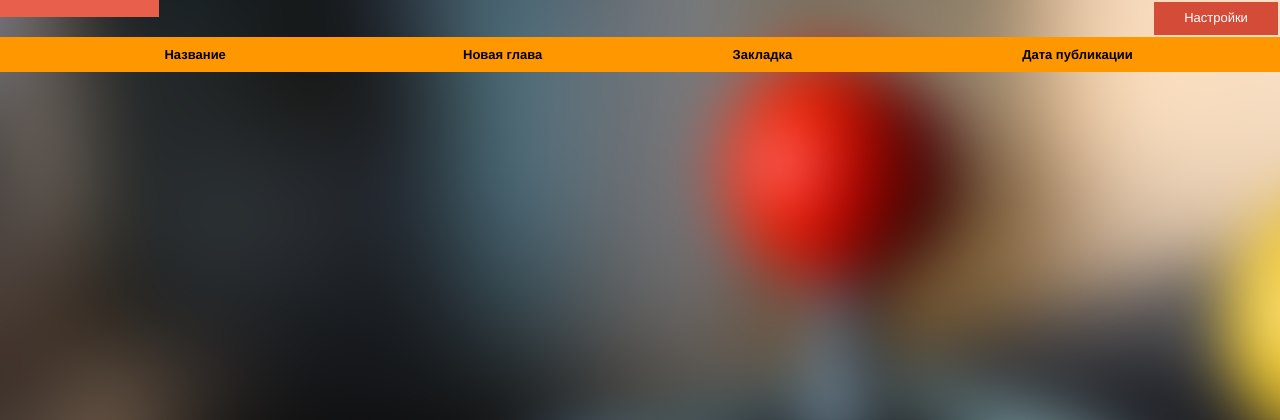
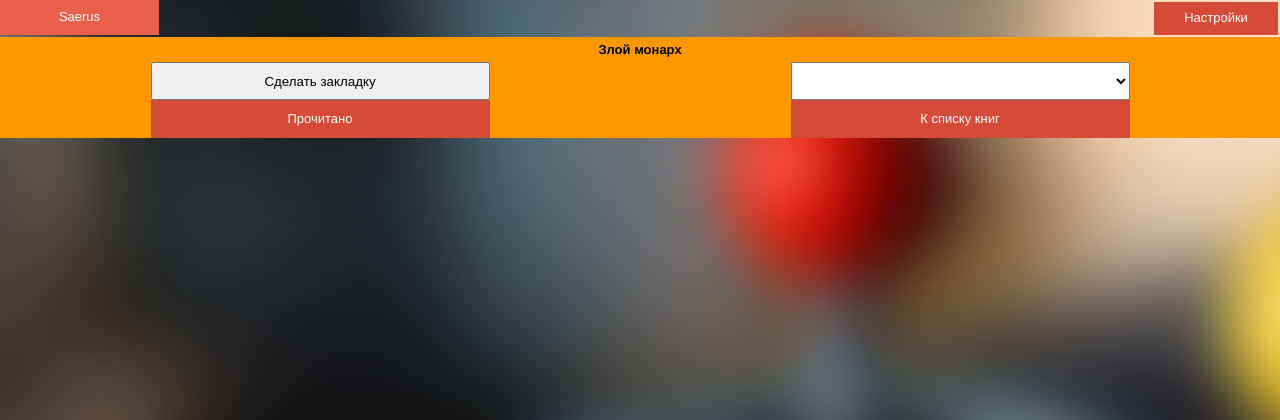
Before and after one commit to MrSaerus/RSS, a Django app: page /read in a window 1280 px wide. Shown: the top 420 px of the page. Run offline with Django 3.2, Linux system fonts and the light colour scheme; data comes from the database, SQL or seed files in the repository; lists and menus that the app fills with data are empty.

Commit message:
Added function READ books

```diff
--- a/RSS/settings.py
+++ b/RSS/settings.py
@@ -39,6 +39,7 @@ INSTALLED_APPS = [
     'library',
     'chapters',
     'bookmark',
+    'read',
 
 ]
 
--- a/RSS/urls.py
+++ b/RSS/urls.py
@@ -1,12 +1,14 @@
 from django.conf.urls import url
-from RSS.views import show
-from bookmark.views import list_booksmarks
+from bookmark.views import booksmark_page
+from read.view import read_page
 
 
 urlpatterns = [
-    url(r'^index', show),
-    url(r'^index/', show),
-    url(r'^bookmarks', list_booksmarks),
-    url(r'^bookmarks/', list_booksmarks),
-    url(r'', show),
+    url(r'^index', booksmark_page),
+    url(r'^index/', booksmark_page),
+    url(r'^bookmarks', booksmark_page),
+    url(r'^bookmarks/', booksmark_page),
+    url(r'^read', read_page),
+    url(r'^read/', read_page),
+    url(r'^', booksmark_page),
 ]
--- /dev/null
+++ b/read/apps.py
@@ -0,0 +1,5 @@
+from django.apps import AppConfig
+
+
+class LibraryConfig(AppConfig):
+    name = 'read'
--- /dev/null
+++ b/read/view.py
@@ -0,0 +1,12 @@
+from django.shortcuts import render
+from bookmark.models import *
+from configuration.views import username_f
+
+def read_page(request):
+    username = username_f
+    book_chapter_get = request.GET.get("book_chapters", '0')
+    bookmark_get = request.GET.get("bookmark", '0')
+    book_id = request.GET.get("book", '0')
+    chapter_list = book_chapters.objects.select_related().filter(book_id=book_id)
+    chapter_url = book_mark.objects.select_related().filter(id=bookmark_get)
+    return render(request, 'read.html', locals())
--- a/static/CSS/style.css
+++ b/static/CSS/style.css
@@ -19,6 +19,80 @@ a{
 img {
   width: 30px;
 }
+input[type="text"] {
+   border: 1px solid #cccccc; //цвет рамки
+   border-radius: 3px; //закругление углов (общее)
+   -webkit-border-radius: 3px; //закругление углов (Google Chrome)
+   -moz-border-radius: 3px; //закругление углов (FireFox)
+   -khtml-border-radius: 3px; //закругление углов (Safari)
+   background: #ffffff !important; // желательно прописывать, так как в Chrome при сохранных данных оно может быть желтым
+   outline: none; // удаляет обводку в браузерах хром(желтая) и сафари(синяя)
+   height: 24px; // высота на свое усмотрение
+   width: 120px; // ширина на свое усмотрение
+   color: #cccccc; //цвет шрифта в обычном состоянии
+   font-size: 11px; // Размер шрифта
+   font-family: Tahoma; // Стиль шрифта
+}
+input[type="text"]:focus {
+  color: #000000;
+  border: 1px solid #000000
+}
+main {
+    padding: 10px 10px 0 10px;
+	display: block;
+	margin: 0;
+    padding: 0;
+    border: 0;
+    font-size: 100%;
+    font: inherit;
+    vertical-align: baseline;
+}
+footer {
+    position: absolute;
+    bottom: 0;
+    width: 100%;
+    height: 30px;
+    text-align: center;
+    color: #737373;
+	display: block;
+	margin: 0;
+    padding: 0;
+    border: 0;
+    font-size: 100%;
+    font: inherit;
+    vertical-align: baseline;
+}
+#content iframe {
+    border-width: 0px;
+    position: absolute;
+    width: 100%;
+    height: 88%;
+}
+#footer {
+    position: fixed;
+    left: 0;
+    bottom: 0;
+    width: 100%;
+}
+table.table-disblay-book td {
+	white-space:nowrap;
+	padding-top: 2px;
+}
+table.table-disblay-book {
+	width:100%;
+	text-align:center;
+}
+table.table-chapter-bookmark{
+	margin-top: 4px;
+}
+table {
+    border: 0; /* Рамка вокруг таблицы */
+    border-collapse: separate; /* Способ отображения границы */
+    width: 100%; /* Ширина таблицы */
+    border-spacing: 0 0; /* Расстояние между ячейками */
+	margin: 0;
+	padding: 0;
+   }
 .top{
 
 }
@@ -117,6 +191,26 @@ img {
 .read_color {
     background-color: #ffffff40;
 }
+.buton_default {
+    color: #fff;
+    background: #d44b38;
+    text-decoration: none;
+    user-select: none;
+    padding: .7em 1.5em;
+    outline: none;
+    width: 300px;
+    height: 20px;
+    Display: table-cell;
+    vertical-align: middle;
+}
+a.buton_default {
+    color: #fff;
+    background: #d44b38;
+    text-decoration: none; /* убирать подчёркивание у ссылок */
+    user-select: none; /* убирать выделение текста */
+    padding: .7em 1.5em; /* отступ от текста */
+    outline: none; /* убирать контур в Mozilla */
+}
 a.buton_book_index {
     color: #000;
     background: #ff9800;
--- a/templates/face.html
+++ b/templates/face.html
@@ -21,13 +21,13 @@
                     <div class="hc_btn_drop buton_menu_r">{% for user in username %}{{ user }}{% endfor %}</div>
 					<div class="hc_body_drop" style="left: 2px; top: 45px;">
 						<div class="hc_tre_drop" style="left: 6px;"></div>
-						<a href="bookmarks" class="buton_desktop_menu"><i class="fa fa-bars i_menu_l" aria-hidden="true"></i> Главная</a>
-						<a href="bookmarks?preset_view=read" class="buton_desktop_menu"><i class="fa fa-play i_menu_l" aria-hidden="true"></i> Активное</a>
-						<a href="bookmarks?preset_view=pause" class="buton_desktop_menu"><i class="fa fa-pause i_menu_l" aria-hidden="true"></i> Пауза</a>
-						<a href="bookmarks?preset_view=future" class="buton_desktop_menu"><i class="fa fa-forward i_menu_l" aria-hidden="true"></i>Будущее</a>
-						<a href="bookmarks?preset_view=dropped" class="buton_desktop_menu"><i class="fa fa-stop i_menu_l" aria-hidden="true"></i> Брошенное</a>
-						<a href="bookmarks?preset_view=all" class="buton_desktop_menu"><i class="fa fa-random i_menu_l" aria-hidden="true"></i> Все</a>
-						<a href="bookmarks?preset_view=custom" class="buton_desktop_menu"><i class="fa fa-play-circle-o i_menu_l" aria-hidden="true"></i> Свои закладки</a>
+						<a href="bookmarks" class="buton_desktop_menu">Главная</a>
+						<a href="bookmarks?preset_view=read" class="buton_desktop_menu">Активное</a>
+						<a href="bookmarks?preset_view=pause" class="buton_desktop_menu">Пауза</a>
+						<a href="bookmarks?preset_view=future" class="buton_desktop_menu">Будущее</a>
+						<a href="bookmarks?preset_view=dropped" class="buton_desktop_menu">Брошенное</a>
+						<a href="bookmarks?preset_view=all" class="buton_desktop_menu">Все</a>
+						<a href="bookmarks?preset_view=custom" class="buton_desktop_menu">Свои закладки</a>
 					</div>
 				</div>
                 <div class="hc_drop_menu hc_drop_menu_r">
@@ -79,7 +79,7 @@
 							</div>
 							<div class="d-td">
 								<div style="width: 250px; Display: block; margin: 0 auto; vertical-align:middle;">
-									<a href="index.php?config=read_book&amp;chapters={{ BookMark.book_chapters.id }}" class="buton_book_index" style="width: 250px; height: 35px;">{{ BookMark.book_chapters.title_chapter }}</a>
+									<a href="read?book_chapters={{ BookMark.book_chapters.id }}&amp;bookmark={{ BookMark.id }}&amp;book={{ BookMark.book_chapters.book_id }}" class="buton_book_index" style="width: 250px; height: 35px;">{{ BookMark.book_chapters.title_chapter }}</a>
 								</div>
 							</div>
 							<div class="d-td">{{ BookMark.date_update}}</div>
--- /dev/null
+++ b/templates/read.html
@@ -0,0 +1,86 @@
+{% load static %}
+{% load tz %}
+<!DOCTYPE html>
+<html lang="en">
+<head>
+    <meta charset="UTF-8">
+    <link rel="stylesheet" href="{% static 'CSS/style.css' %}">
+    <link rel="stylesheet" href="https://fonts.googleapis.com/icon?family=Material+Icons">
+    <script src="http://code.jquery.com/jquery-latest.min.js"></script>
+    <script src="{% static 'js/menu.js' %}"></script>
+    <script src="{% static 'js/jquery.merhod.js' %}"></script>
+    <script src="{% static 'js/update_back.js' %}"></script>
+    <script src="{% static 'js/search.js' %}"></script>
+    <title>Читалка</title>
+</head>
+<body>
+<main>
+        <div class="top">
+            <div class="menu_head" id="menu">
+                <div class="hc_drop_menu">
+                    <div class="hc_btn_drop buton_menu_r">{% for user in username %}{{ user }}{% endfor %}</div>
+					<div class="hc_body_drop" style="left: 2px; top: 45px;">
+						<div class="hc_tre_drop" style="left: 6px;"></div>
+						<a href="bookmarks" class="buton_desktop_menu">Главная</a>
+						<a href="bookmarks?preset_view=read" class="buton_desktop_menu">Активное</a>
+						<a href="bookmarks?preset_view=pause" class="buton_desktop_menu">Пауза</a>
+						<a href="bookmarks?preset_view=future" class="buton_desktop_menu">Будущее</a>
+						<a href="bookmarks?preset_view=dropped" class="buton_desktop_menu">Брошенное</a>
+						<a href="bookmarks?preset_view=all" class="buton_desktop_menu">Все</a>
+						<a href="bookmarks?preset_view=custom" class="buton_desktop_menu">Свои закладки</a>
+					</div>
+				</div>
+                <div class="hc_drop_menu hc_drop_menu_r">
+						<div class="hc_btn_drop buton_menu_l">Настройки</div>
+						<div class="hc_body_drop" style="left: -27px; top: 45px;">
+							<div class="hc_tre_drop" style="left: 129px;"></div>
+							<a href="bookmarks?config=user&amp;profile=user" class="buton_desktop_menu">Пользователь <i class="fa fa-address-card-o i_menu_r" aria-hidden="true"></i></a>
+							<a href="bookmarks?config=user&amp;profile=theme" class="buton_desktop_menu">Темы <i class="fa fa-font i_menu_r" aria-hidden="true"></i></a>
+							<a href="bookmarks?config=user&amp;profile=bookmark" class="buton_desktop_menu">Закладки <i class="fa fa-bookmark-o i_menu_r" aria-hidden="true"></i></a>
+							<a href="bookmarks?config=user&amp;profile=custom_bookmark" class="buton_desktop_menu">Свои закладки <i class="fa fa-bookmark i_menu_r" aria-hidden="true"></i></a>
+							<a href="bookmarks?config=user&amp;profile=lybrary&amp;lybrary=readers" class="buton_desktop_menu">Библиотека книг <i class="fa fa-book i_menu_r" aria-hidden="true"></i></a>
+							<a href="bookmarks?config=user&amp;profile=stat" class="buton_desktop_menu">Статистика <i class="fa fa-bar-chart i_menu_r" aria-hidden="true"></i></a>
+							<a href="bookmarks?config=user" class="buton_desktop_menu">Все настройки <i class="fa fa-cog i_menu_r" aria-hidden="true"></i></a>
+							<a href="bookmarks?exit" class="buton_desktop_menu">Выход <i class="fa fa-sign-out i_menu_r" aria-hidden="true"></i></a>
+						</div>
+                </div>
+            </div>
+        </div>
+    <div style="background-color: #ff9800;"><div><table class="">
+				<tbody><tr><td colspan="3" style="height: 25px;"><b><center>Злой монарх</center></b></td></tr>
+				<tr class="">
+				<form action="index.php?config=edit&amp;chapters=16" method="post"></form><td align="center" style="width: 50%;">
+					<!--<a href="index.php?config=chapters&chapters=16" class="buton_default"  style="width: 300px; height: 20px; Display: table-cell; vertical-align:middle;" >Сделать закладку</a>
+					<button type="submit" name="submit" style="width: 300px; height: 20px; Display: table-cell; vertical-align:middle;" >Сделать закладку</button>-->
+					<input type="submit" value="Сделать закладку" name="submit" title="Сделать закладку" style="width: 339px; height: 38px; Display: table-cell; vertical-align:middle;">
+					</td><td align="center" style="width: 50%;">
+						<select name="book_mark_chapter" style="width: 339px;height: 38px;">
+                            {% for chapter in chapter_list %}
+                                <option value="{{ chapter.url_chapter }}" selected="">{{ chapter.title_chapter }}</option>
+                            {% endfor %}
+						</select>
+					</td>
+				</tr>
+                {% for iframe_url in chapter_url %}
+				</tbody></table></div><div id="content"><iframe src="{{ iframe_url.book_chapters.url_chapter }}">Ваш браузер не поддерживает плавающие фреймы!</iframe></div><div id="footer" style="background-color: #ff9800;">
+		        {% endfor %}
+    <table class="">
+            <tbody>
+            <tr class="">
+				<td align="center" style="width: 50%;">
+					<a href="index.php?update_read=16&amp;lread=926164&amp;book=10&amp;site=1" class="buton_default" style="width: 300px; height: 20px; Display: table-cell; vertical-align:middle;">Прочитано</a>
+					<!-- <a href="index.php?back=true&id=926164&book=10&site=1&update_reade=16" class="buton_default" style="padding: 10px 15px; Display: table-cell; vertical-align:middle;">&lArr;</a> -->
+				</td>
+				<td align="center" style="width: 50%;">
+					<!-- <a href="index.php?next=true&id=926164&book=10&site=1&update_reade=16" class="buton_default" style="padding: 10px 15px; Display: table-cell; vertical-align:middle;">&rArr;</a> -->
+					<a href="index.php" class="buton_default" style="width: 300px; height: 20px; Display: table-cell; vertical-align:middle;">К списку книг</a>
+				</td>
+            </tr>
+            </tbody>
+        </table>
+	</div>
+</div>
+</main>
+<script src="{% static 'js/drop_menu.js' %}"></script>
+</body>
+</html>
```
Also changed, not shown: bookmark/views.py (+5 -8 lines), configuration/views.py (added, +9 -0 lines), read/__init__.py (added).
